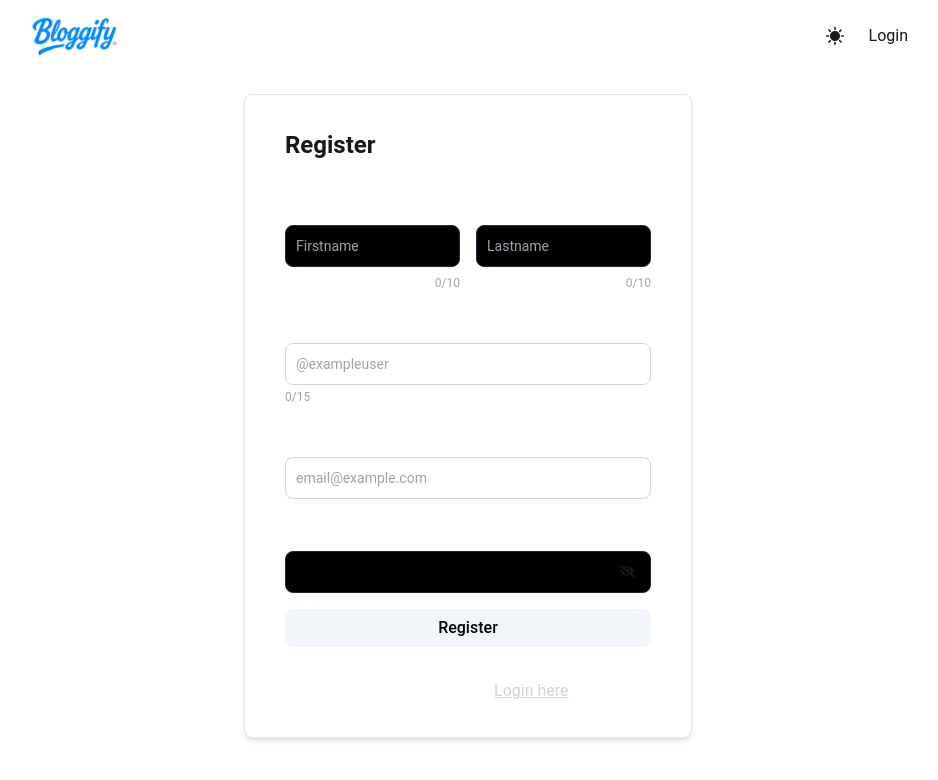
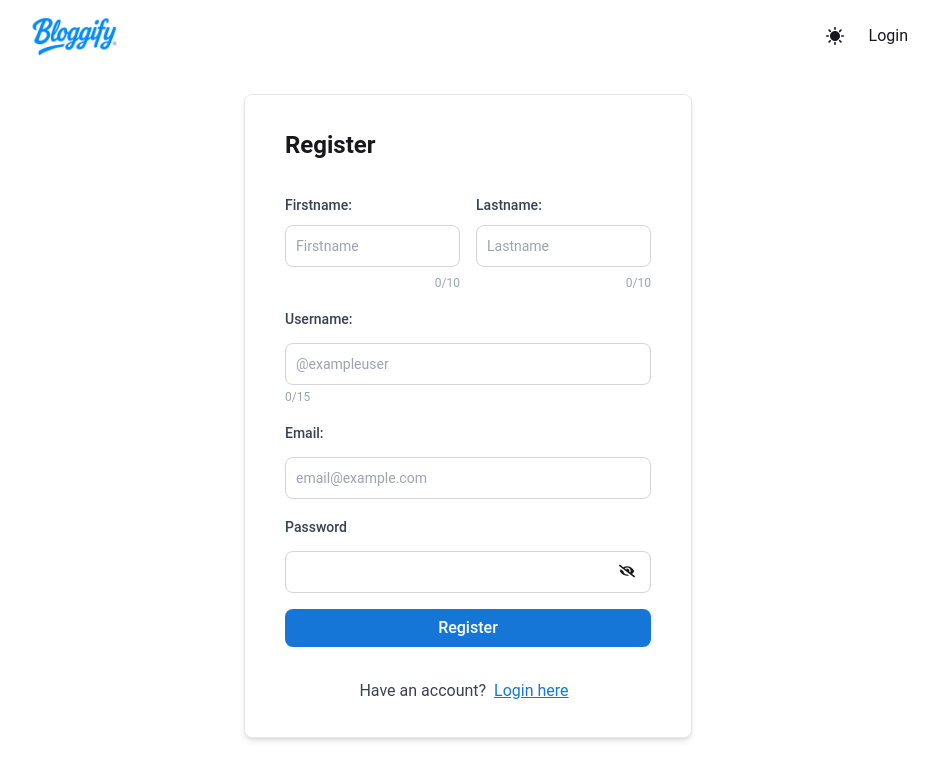
Before and after one commit to Kanishk1420/Bloggify-Blogging-Platform, a React (Vite) app in the folder Frontend/: page /register in a window 1280 px wide. Shown: the top 780 px of the page, without its empty margins (172-1110 px from the left). Built offline with nearby package versions, Linux system fonts and the light colour scheme; no server answers.

Commit message:
light mode fixes

```diff
--- a/Frontend/src/pages/Auth/Login.jsx
+++ b/Frontend/src/pages/Auth/Login.jsx
@@ -96,15 +96,23 @@ const Login = () => {
 
                   <div>
                     <div className="mb-2">
-                      <label className="text-sm font-medium text-white" htmlFor="email">Email:</label>
+                      <label className={`text-sm font-medium ${theme ? "text-white" : "text-gray-700"}`} htmlFor="email">Email:</label>
                     </div>
                     <div className="flex w-full rounded-lg pt-1">
                       <div className="relative w-full">
                         <input
                           value={email}
                           onChange={(e) => setEmail(e.target.value)}
-                          className="block w-full border bg-black border-slate-800 text-white focus:border-cyan-500 placeholder-gray-400 focus:ring-cyan-500 p-2.5 text-sm rounded-lg"
-                          id="email" type="email" name="email" placeholder="email@example.com" required
+                          className={`block w-full border ${
+                            theme
+                              ? "bg-black border-slate-800 text-white"
+                              : "bg-white border-gray-300 text-gray-900"
+                          } focus:border-cyan-500 placeholder-gray-400 focus:ring-cyan-500 p-2.5 text-sm rounded-lg`}
+                          id="email"
+                          type="email"
+                          name="email"
+                          placeholder="email@example.com"
+                          required
                         />
                       </div>
                     </div>
@@ -112,7 +120,7 @@ const Login = () => {
 
                   <div>
                     <div className="mb-2">
-                      <label className="text-sm font-medium text-white" htmlFor="password">Password</label>
+                      <label className={`text-sm font-medium ${theme ? "text-white" : "text-gray-700"}`} htmlFor="password">Password</label>
                     </div>
                     <div className="flex w-full rounded-lg pt-1">
                       <div className="relative w-full">
@@ -123,7 +131,11 @@ const Login = () => {
                         <input
                           value={password}
                           onChange={(e) => setPassword(e.target.value)}
-                          className="block w-full border bg-black border-slate-800 text-white focus:border-cyan-500 placeholder-gray-400 focus:ring-cyan-500 p-2.5 text-sm rounded-lg"
+                          className={`block w-full border ${
+                            theme
+                              ? "bg-black border-slate-800 text-white"
+                              : "bg-white border-gray-300 text-gray-900"
+                          } focus:border-cyan-500 placeholder-gray-400 focus:ring-cyan-500 p-2.5 text-sm rounded-lg`}
                           id="password"
                           type={showPassword ? "text" : "password"}
                           name="password"
@@ -136,7 +148,12 @@ const Login = () => {
 
                   <div className="flex flex-col gap-2">
                     <button type="submit"
-                      className="border transition-colors focus:ring-2 p-0.5 border-transparent bg-slate-100 text-black hover:bg-slate-300 rounded-lg">
+                      className={`border transition-colors focus:ring-2 p-0.5 border-transparent ${
+                        theme
+                          ? "bg-slate-100 text-black hover:bg-slate-300"
+                          : "bg-[#1576D8] text-white hover:bg-[#1465C0]"
+                      } rounded-lg`}
+                    >
                       <div className="flex items-center justify-center gap-1 font-medium py-1 px-2.5 text-base">
                         <h2>Login</h2>
                         <LoaderCircle size={16} className={`animate-spin ${loading ? 'block' : 'hidden'}`} />
@@ -145,9 +162,9 @@ const Login = () => {
                   </div>
                 </form>
 
-                <div className="mt-4 text-center text-white mx-10">
+                <div className={`mt-4 text-center ${theme ? "text-white" : "text-gray-700"} mx-10`}>
                   Don&apos;t have an account?
-                  <Link className="text-gray-300 underline hover:text-gray-400 px-2" to="/register">Register here</Link>
+                  <Link className={`${theme ? "text-gray-300" : "text-[#1576D8]"} underline hover:opacity-80 px-2`} to="/register">Register here</Link>
                 </div>
               </div>
             </div>
--- a/Frontend/src/pages/Auth/Register.jsx
+++ b/Frontend/src/pages/Auth/Register.jsx
@@ -254,13 +254,17 @@ const Register = () => {
                   {/* Left Div */}
                   <div className="w-1/2 pr-2">
                     <div className="mb-2">
-                      <label className="text-sm font-medium text-white" htmlFor="firstname">Firstname:</label>
+                      <label className={`text-sm font-medium ${theme ? "text-white" : "text-gray-700"}`} htmlFor="firstname">Firstname:</label>
                     </div>
                     <div className="relative">
                       <input
                         value={firstname}
                         onChange={(e) => setFirstname(e.target.value)}
-                        className="block w-full border bg-black border-slate-800 text-white focus:border-cyan-500 placeholder-gray-400 focus:ring-cyan-500 p-2.5 text-sm rounded-lg"
+                        className={`block w-full border ${
+                          theme
+                            ? "bg-black border-slate-800 text-white"
+                            : "bg-white border-gray-300 text-gray-900"
+                        } focus:border-cyan-500 placeholder-gray-400 focus:ring-cyan-500 p-2.5 text-sm rounded-lg`}
                         type="text"
                         name="firstname"
                         placeholder="Firstname"
@@ -274,13 +278,17 @@ const Register = () => {
                   {/* Right Div */}
                   <div className="w-1/2 pl-2">
                     <div className="mb-2">
-                      <label className="text-sm font-medium text-white" htmlFor="lastname">Lastname:</label>
+                      <label className={`text-sm font-medium ${theme ? "text-white" : "text-gray-700"}`} htmlFor="lastname">Lastname:</label>
                     </div>
                     <div className="relative">
                       <input
                         value={lastname}
                         onChange={(e) => setLastname(e.target.value)}
-                        className="block w-full border bg-black border-slate-800 text-white focus:border-cyan-500 placeholder-gray-400 focus:ring-cyan-500 p-2.5 text-sm rounded-lg"
+                        className={`block w-full border ${
+                          theme
+                            ? "bg-black border-slate-800 text-white"
+                            : "bg-white border-gray-300 text-gray-900"
+                        } focus:border-cyan-500 placeholder-gray-400 focus:ring-cyan-500 p-2.5 text-sm rounded-lg`}
                         type="text"
                         name="lastname"
                         placeholder="Lastname"
@@ -296,7 +304,7 @@ const Register = () => {
 
                 <div>
                   <div className="mb-2">
-                    <label className="text-sm font-medium text-white" htmlFor="username">Username:</label>
+                    <label className={`text-sm font-medium ${theme ? "text-white" : "text-gray-700"}`} htmlFor="username">Username:</label>
                   </div>
                   <div className="flex w-full rounded-lg pt-1">
                     <div className="relative w-full">
@@ -343,7 +351,7 @@ const Register = () => {
 
                 <div>
                   <div className="mb-2">
-                    <label className="text-sm font-medium text-white" htmlFor="email">Email:</label>
+                    <label className={`text-sm font-medium ${theme ? "text-white" : "text-gray-700"}`} htmlFor="email">Email:</label>
                   </div>
                   <div className="flex w-full rounded-lg pt-1">
                     <div className="relative w-full">
@@ -362,43 +370,48 @@ const Register = () => {
                 <div>
 
                   <div className="mb-2">
-                    <label className="text-sm font-medium text-white" htmlFor="password">Password</label>
+                    <label className={`text-sm font-medium ${theme ? "text-white" : "text-gray-700"}`} htmlFor="password">Password</label>
                   </div>
                   <div className="flex w-full rounded-lg pt-1">
                     <div className="relative w-full">
                       {showPassword ? <FaRegEye onClick={handleShowPassword} className='absolute right-4 top-3 cursor-pointer' /> : <FaEyeSlash className='absolute right-4 top-3 cursor-pointer' onClick={handleShowPassword} />}
                       <input
-                        value={password} onChange={(e) => setPassword(e.target.value)} className="block w-full border bg-black border-slate-800 text-white focus:border-cyan-500  placeholder-gray-400 focus:ring-cyan-500 p-2.5 text-sm rounded-lg"
-                        id="password" type={showPassword ? "text" : "password"}
-                        name="password" required maxLength={16}
-
+                        value={password}
+                        onChange={(e) => setPassword(e.target.value)}
+                        className={`block w-full border ${
+                          theme
+                            ? "bg-black border-slate-800 text-white"
+                            : "bg-white border-gray-300 text-gray-900"
+                        } focus:border-cyan-500 placeholder-gray-400 focus:ring-cyan-500 p-2.5 text-sm rounded-lg`}
+                        id="password"
+                        type={showPassword ? "text" : "password"}
+                        name="password"
+                        required
+                        maxLength={16}
                       />
-
                     </div>
                   </div>
-                  {/* <p className="mt-2 cursor-pointer text-blue-500 hover:text-blue-600">Forgot password?</p> */}
                 </div>
                 <div className="flex flex-col gap-2">
                   <button type="submit"
-                    className="border transition-colors focus:ring-2 p-0.5 border-transparent bg-slate-100 text-black hover:bg-slate-300  rounded-lg">
+                    className={`border transition-colors focus:ring-2 p-0.5 border-transparent ${
+      theme
+        ? "bg-slate-100 text-black hover:bg-slate-300"
+        : "bg-[#1576D8] text-white hover:bg-[#1465C0]"
+
+    } rounded-lg`}
+
+                  >
                     <div className="flex items-center justify-center gap-1 font-medium py-1 px-2.5 text-base">
                       <h2>Register</h2>
                       <LoaderCircle size={16} className={`animate-spin ${loading ? 'block' : 'hidden'}`} />
                     </div>
                   </button>
-                  {/* <button type="button"
-                    className="transition-colors focus:ring-2 p-0.5 bg-white hover:bg-gray-100 text-gray-900 border border-gray-200 rounded-lg">
-                    <span className="flex items-center justify-center gap-1 font-medium py-1 px-2.5 text-base">
-                      <span className='px-2'> <FaGoogle /></span>
-                      Sign in with Google
-                    </span>
-                  </button> */}
-
                 </div>
               </form>
-              <div className="mt-4 text-center text-white mx-10">Have an account?
-                <Link className="text-gray-300 underline hover:text-gray-400 px-2" to="/login">Login here</Link>
-              </div>
+              <div className={`mt-4 text-center ${theme ? "text-white" : "text-gray-700"} mx-10`}>Have an account?
+  <Link className={`${theme ? "text-gray-300" : "text-[#1576D8]"} underline hover:opacity-80 px-2`} to="/login">Login here</Link>
+</div>
             </div>
           </div>
         </div>
```
